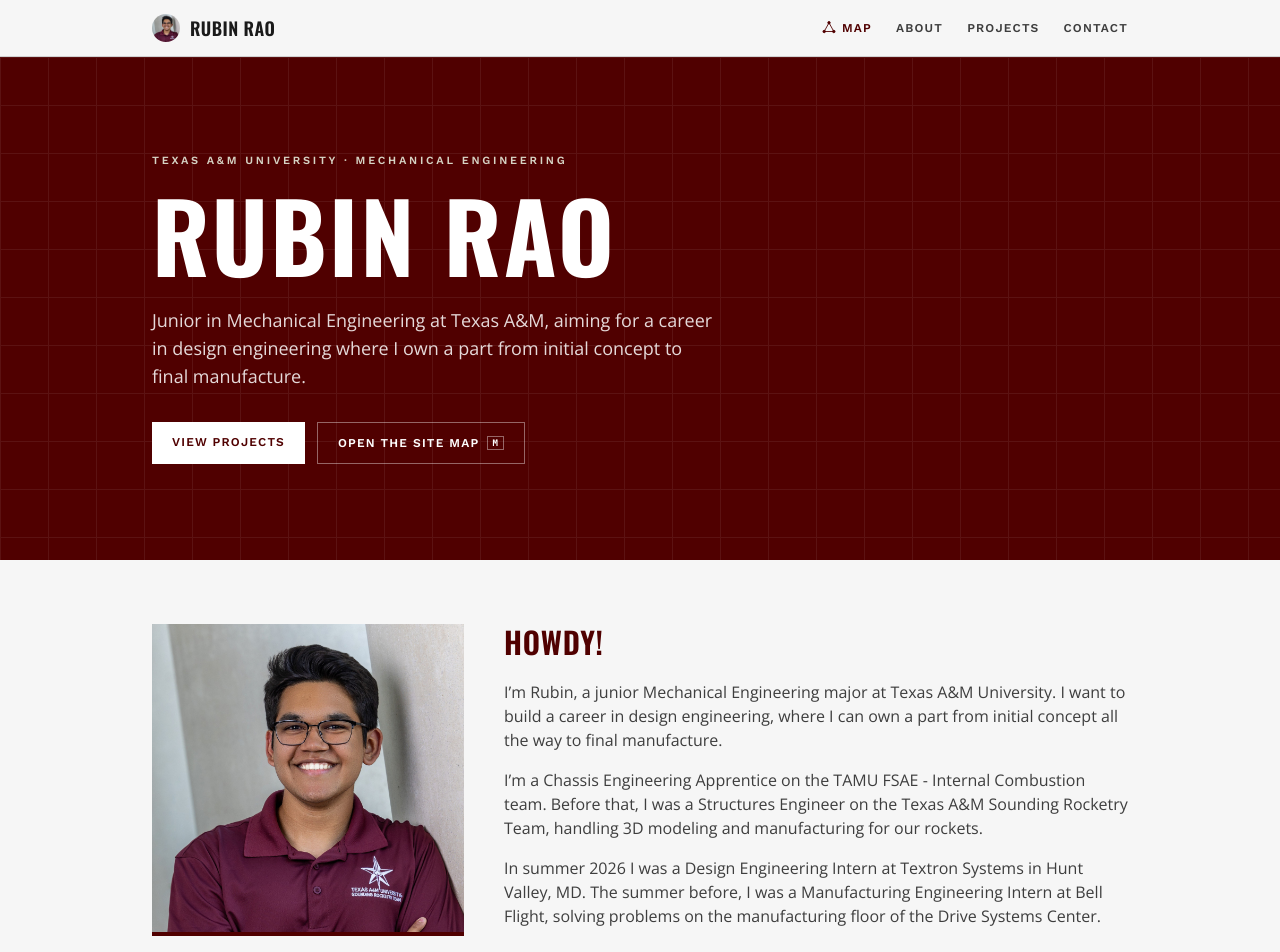
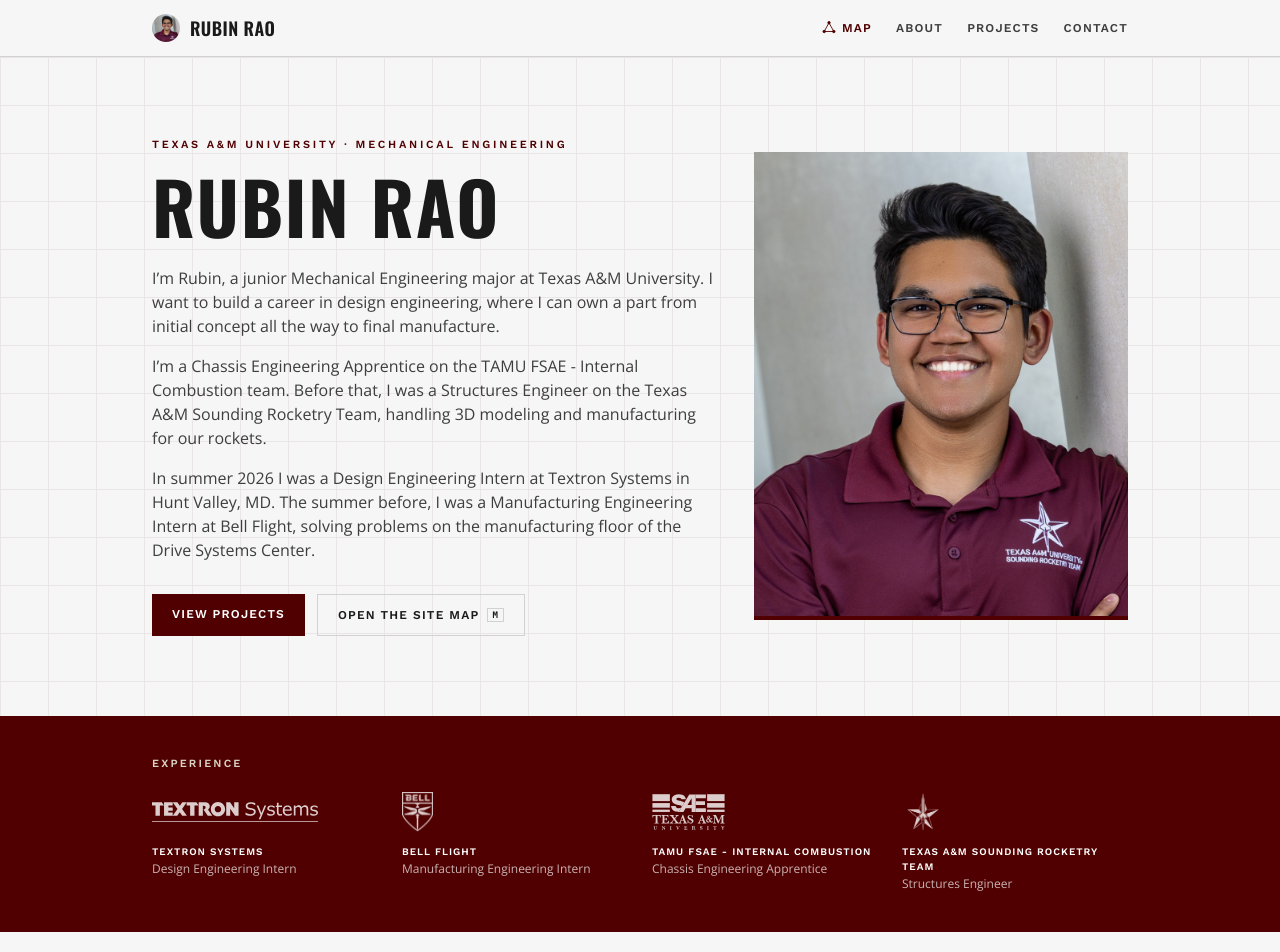
Before and after one commit to Rao-Dev/Portfolio, a Next.js app: page / in a window 1280 px wide. Shown: the top 952 px of the page. Built offline with nearby package versions, Linux system fonts and the light colour scheme.

Commit message:
Combine hero and bio, move maroon band to Experience
The bio and portrait now sit in the hero alongside the name and
actions, and the Experience logos follow as a full-width maroon band.

Co-Authored-By: Claude Opus 5.5 <noreply@anthropic.com>

```diff
--- a/src/app/page.tsx
+++ b/src/app/page.tsx
@@ -21,54 +21,50 @@ export default function Home() {
 
   return (
     <>
-      <section className="relative overflow-hidden bg-maroon text-white">
+      {/* Hero and bio in one: name, full introduction and actions beside the portrait. */}
+      <section id="about" className="relative overflow-hidden">
         <div
           aria-hidden
-          className="pointer-events-none absolute inset-0 opacity-[0.07] [background-image:linear-gradient(white_1px,transparent_1px),linear-gradient(90deg,white_1px,transparent_1px)] [background-size:48px_48px]"
+          className="pointer-events-none absolute inset-0 text-maroon opacity-[0.06] dark:text-stone [background-image:linear-gradient(currentColor_1px,transparent_1px),linear-gradient(90deg,currentColor_1px,transparent_1px)] [background-size:48px_48px]"
         />
-        <div className="relative mx-auto max-w-5xl px-4 py-16 sm:px-6 sm:py-24">
-          <p className="font-label text-[11px] font-semibold tracking-[0.25em] text-stone uppercase">
+        <div className="relative mx-auto grid max-w-5xl items-center gap-10 px-4 py-14 sm:px-6 sm:py-20 md:grid-cols-[3fr_2fr]">
+          <div className="order-2 md:order-1">
+            <p className="font-label text-[11px] font-semibold tracking-[0.25em] text-accent uppercase">
               Texas A&amp;M University · Mechanical Engineering
             </p>
-          <h1 className="font-display mt-4 text-6xl leading-none font-bold tracking-wide uppercase sm:text-8xl">
+            <h1 className="font-display mt-4 text-6xl leading-none font-bold tracking-wide uppercase sm:text-7xl">
               {profile.name}
             </h1>
-          <p className="mt-6 max-w-xl text-lg text-white/85 text-pretty">{profile.intro}</p>
-          <div className="font-label mt-8 flex flex-wrap gap-3 text-xs font-semibold tracking-widest uppercase">
-            <Link href="#projects" className="bg-white px-5 py-3 text-maroon transition-colors hover:bg-stone">
-              View projects
-            </Link>
-            <SiteMapButton className="flex items-center gap-2 border border-white/40 px-5 py-3 uppercase transition-colors hover:bg-white/10">
-              Open the site map
-              <kbd className="border border-white/40 px-1 text-[9px]">M</kbd>
-            </SiteMapButton>
-          </div>
-        </div>
-      </section>
-
-      <div className="mx-auto max-w-5xl px-4 sm:px-6">
-        <section id="about" className="py-16">
-          <div className="grid gap-10 md:grid-cols-[1fr_2fr]">
-            <Image
-              src={portrait}
-              alt={`Portrait of ${profile.name}`}
-              sizes="(min-width: 768px) 320px, 100vw"
-              placeholder="blur"
-              className="aspect-square w-full max-w-xs border-b-4 border-maroon object-cover object-top"
-            />
-            <div>
-              <h2 className="font-display text-3xl font-semibold tracking-wide text-accent uppercase">Howdy!</h2>
-              <div className="mt-5 space-y-4 text-muted text-pretty">
+            <div className="mt-6 space-y-4 text-muted text-pretty">
               {profile.about.map((paragraph) => (
                 <p key={paragraph}>{paragraph}</p>
               ))}
             </div>
+            <div className="font-label mt-8 flex flex-wrap gap-3 text-xs font-semibold tracking-widest uppercase">
+              <Link href="#projects" className="bg-maroon px-5 py-3 text-white transition-colors hover:bg-maroon-light">
+                View projects
+              </Link>
+              <SiteMapButton className="flex items-center gap-2 border border-border px-5 py-3 uppercase transition-colors hover:border-maroon">
+                Open the site map
+                <kbd className="border border-border px-1 text-[9px]">M</kbd>
+              </SiteMapButton>
             </div>
           </div>
-          <ExperienceLogos />
+          <Image
+            src={portrait}
+            alt={`Portrait of ${profile.name}`}
+            sizes="(min-width: 768px) 380px, 60vw"
+            placeholder="blur"
+            preload
+            className="order-1 aspect-[4/5] w-3/5 max-w-sm border-b-4 border-maroon object-cover object-top sm:w-1/2 md:order-2 md:w-full md:justify-self-end"
+          />
+        </div>
       </section>
 
-        <section id="projects" className="border-t border-border py-16">
+      <ExperienceLogos />
+
+      <div className="mx-auto max-w-5xl px-4 sm:px-6">
+        <section id="projects" className="py-16">
           <SectionHeading eyebrow="Featured project">Selected work</SectionHeading>
           <Link
             href={`/projects/${featured.slug}`}
--- a/src/components/experience-logos.tsx
+++ b/src/components/experience-logos.tsx
@@ -1,36 +1,46 @@
 import Image from "next/image";
 import { organizations, type Organization } from "@/content/organizations";
 
-// Every logo is flattened to one ink color so different brands read as a set.
-export function OrgLogo({ org, size = "md" }: { org: Organization; size?: "sm" | "md" }) {
+// Every logo is flattened to one ink color so different brands read as a set:
+// black on light surfaces, white on dark ones (dark mode, or the maroon band).
+export function OrgLogo({
+  org,
+  size = "md",
+  onMaroon = false,
+}: {
+  org: Organization;
+  size?: "sm" | "md";
+  onMaroon?: boolean;
+}) {
   return (
     <Image
       src={org.logo}
       alt={`${org.name} logo`}
-      className={`${org.height[size]} w-auto brightness-0 dark:invert`}
+      className={`${org.height[size]} w-auto brightness-0 ${onMaroon ? "invert" : "dark:invert"}`}
     />
   );
 }
 
+// A full-width maroon band listing every organization with its logo and role.
 export function ExperienceLogos() {
   return (
-    <div className="mt-10 border-t border-border pt-6">
-      <p className="font-label text-[11px] font-semibold tracking-[0.2em] text-subtle uppercase">
-        Experience
-      </p>
+    <section aria-label="Experience" className="bg-maroon text-white">
+      <div className="mx-auto max-w-5xl px-4 py-10 sm:px-6">
+        <p className="font-label text-[11px] font-semibold tracking-[0.2em] text-stone uppercase">Experience</p>
         <ul className="mt-5 grid grid-cols-2 gap-x-6 gap-y-8 sm:grid-cols-4">
           {organizations.map((org) => (
             <li key={org.name} className="group flex flex-col items-start" title={org.role}>
-            <div className="flex h-10 items-center opacity-70 transition-opacity group-hover:opacity-100">
-              <OrgLogo org={org} />
+              <div className="flex h-10 items-center opacity-80 transition-opacity group-hover:opacity-100">
+                <OrgLogo org={org} onMaroon />
               </div>
-            <p className="font-label mt-3 text-[10px] font-semibold tracking-widest text-muted uppercase">
+              <p className="font-label mt-3 text-[10px] font-semibold tracking-widest text-white uppercase">
                 {org.name}
               </p>
-            <p className="mt-0.5 text-xs text-subtle">{org.role}</p>
+              <p className="mt-0.5 text-xs text-white/70">{org.role}</p>
             </li>
           ))}
         </ul>
       </div>
+    </section>
   );
 }
```
Lines whose indentation alone changed are shown as unchanged.
